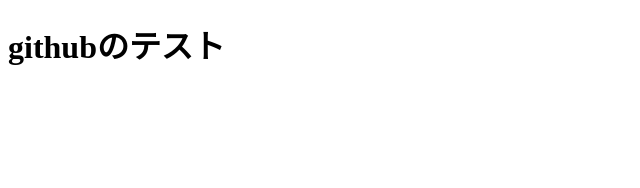
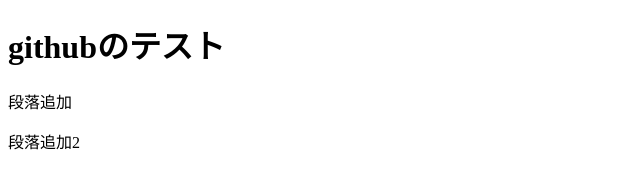
Before and after one commit to lovinweb/vscodetest, a plain HTML site: page index.html in a window 1280 px wide. Shown: the whole page, without its empty margins (0-640 px from the left). Drawn offline with Linux system fonts and the light colour scheme.

Commit message:
段落追加

```diff
--- a/index.html
+++ b/index.html
@@ -7,4 +7,6 @@
 </head>
 <body>
   <h1>githubのテスト</h1>
+  <p>段落追加</p>
+  <p>段落追加2</p>
 </body>
```
